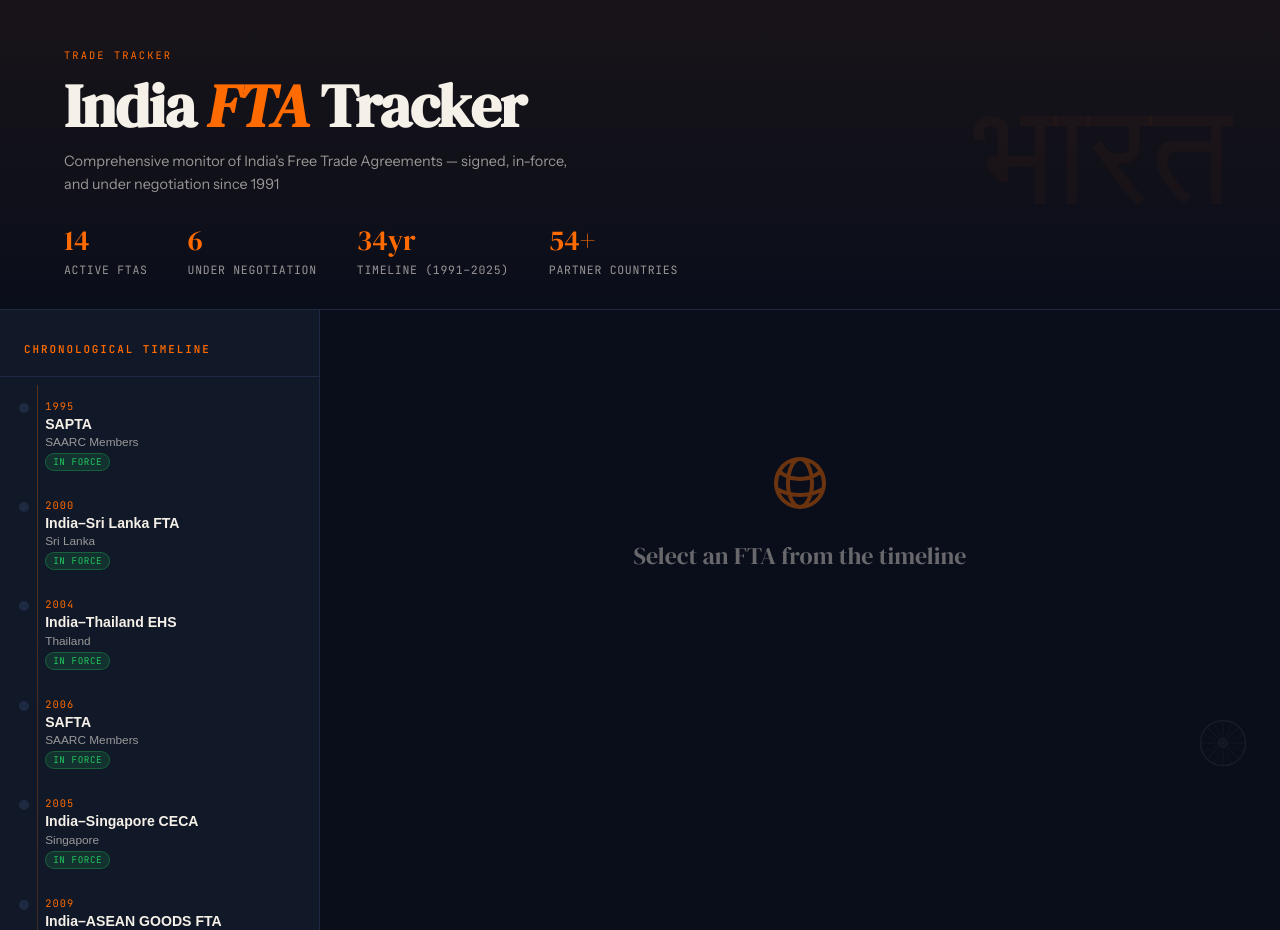
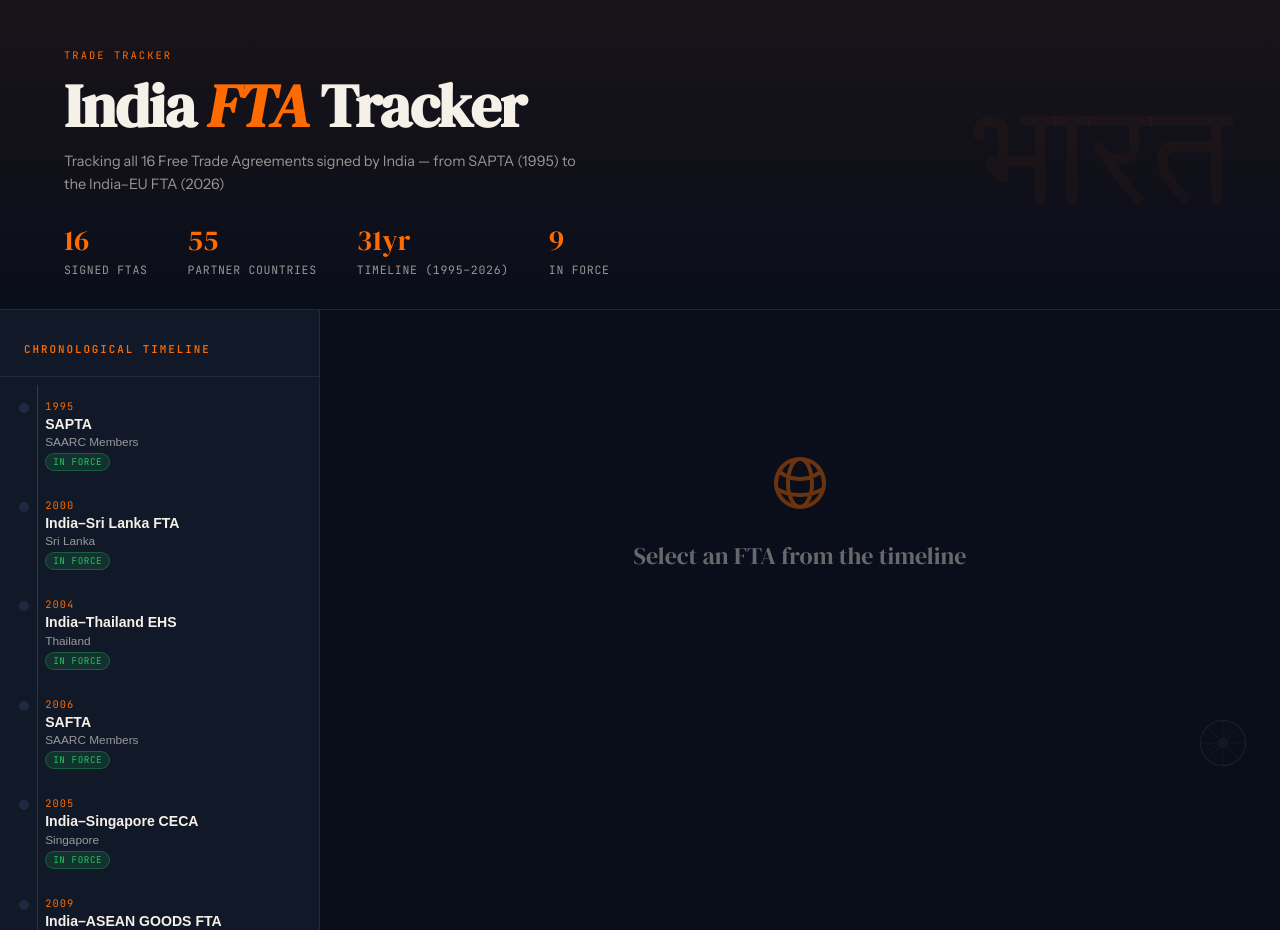
Before and after one commit to anisreesuresh/India-s-FTA-Tracker, a plain HTML site: page index.html in a window 1280 px wide. Drawn offline with nearby package versions, Linux system fonts and the light colour scheme.

Commit message:
Update index.html

```diff
--- a/index.html
+++ b/index.html
@@ -554,13 +554,13 @@
 <header>
   <div class="header-tag">Trade Tracker</div>
   <h1>India <span>FTA</span> Tracker</h1>
-  <p class="header-sub">Comprehensive monitor of India's Free Trade Agreements — signed, in-force, and under negotiation since 1991</p>
+  <p class="header-sub">Tracking all 16 Free Trade Agreements signed by India — from SAPTA (1995) to the India–EU FTA (2026)</p>
   <div class="header-stats">
-    <div class="hstat"><span class="hstat-val">14</span><span class="hstat-label">Active FTAs</span></div>
-    <div class="hstat"><span class="hstat-val">6</span><span class="hstat-label">Under Negotiation</span></div>
-    <div class="hstat"><span class="hstat-val">34yr</span><span class="hstat-label">Timeline (1991–2025)</span></div>
-    <div class="hstat"><span class="hstat-val">54+</span><span class="hstat-label">Partner Countries</span></div>
-  </div>
+  <div class="hstat"><span class="hstat-val">16</span><span class="hstat-label">Signed FTAs</span></div>
+  <div class="hstat"><span class="hstat-val">55</span><span class="hstat-label">Partner Countries</span></div>
+  <div class="hstat"><span class="hstat-val">31yr</span><span class="hstat-label">Timeline (1995–2026)</span></div>
+  <div class="hstat"><span class="hstat-val">9</span><span class="hstat-label">In Force</span></div>
+</div>
 </header>
 
 <div class="main-layout">
```
